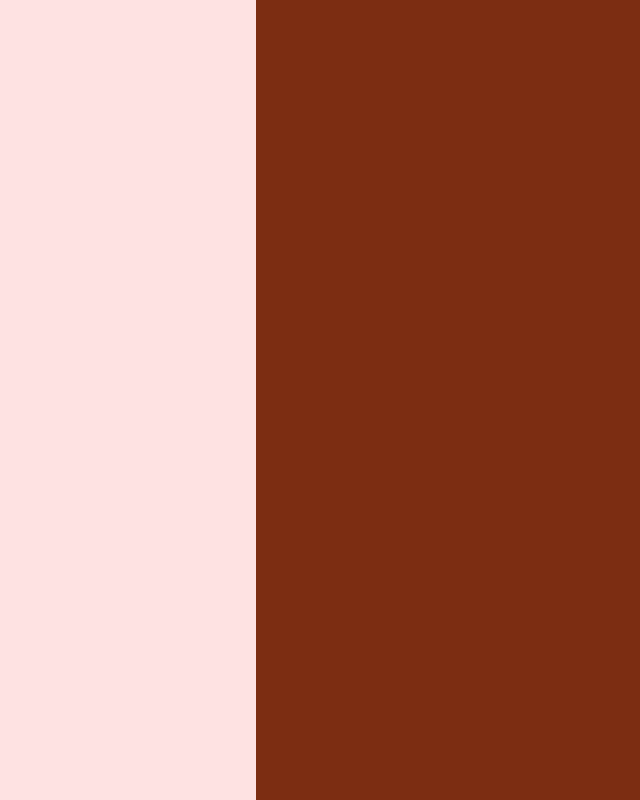
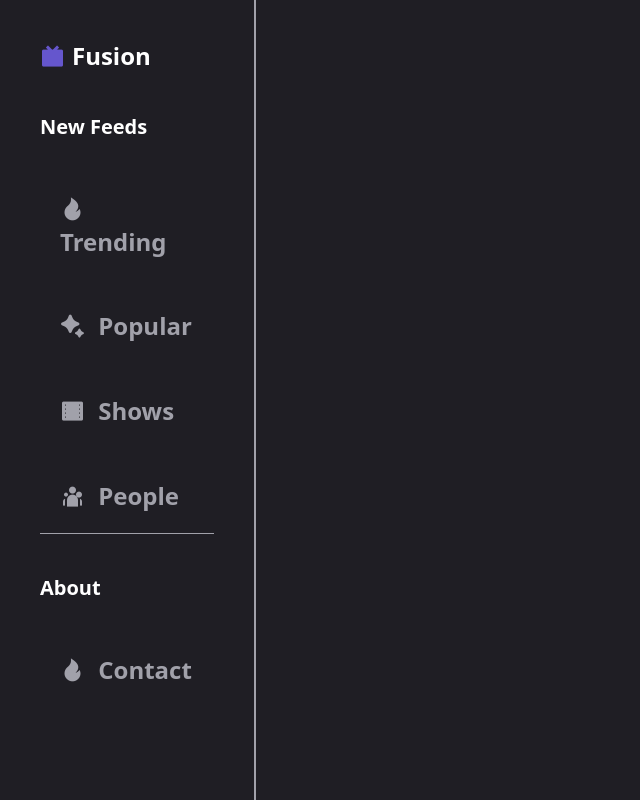
Before and after one commit to vrutansh/Fusion, a React (Vite) app: page / in a window 1280 px wide. Shown: the whole page, without its empty margins (0-640 px from the left). Built offline with nearby package versions, Linux system fonts and the light colour scheme; the HTML template or start-up script is replaced by a standard one.

Commit message:
side bar

```diff
--- a/src/components/Home.jsx
+++ b/src/components/Home.jsx
@@ -6,7 +6,7 @@
   return (
     <>
       <SideNav/>
-      <div className='w-[80%] h-full bg-orange-900'></div>
+      <div className='w-[80%] h-full '></div>
     </>
   )
 }
--- a/src/components/templates/SideNav.jsx
+++ b/src/components/templates/SideNav.jsx
@@ -1,9 +1,49 @@
 import React from 'react'
+import { Link } from 'react-router-dom'
 
 const SideNav = () => {
   return (
 
-        <div className='w-[20%] h-full bg-red-100'></div>
+        <div className='w-[20%] h-full border-r-2 border-zinc-400 p-10'>
+            <h1 className='font-bold'>
+                <i class="text-[#6556CD] ri-tv-fill text-2xl mr-2"></i>
+                <span className='text-2xl text-white'>Fusion</span>
+            </h1>
+
+            <nav className='flex flex-col text-zinc-400 font-semibold text-2xl gap-3'>
+                <h1 className='text-white font-semibold text-xl mt-10 mb-5'>New Feeds</h1>
+
+                <Link className='hover:bg-[#6556CD] hover:text-white rounded-xl p-5 duration-300'>
+                    <i class="ri-fire-fill mr-2"></i> Trending
+                </Link>
+
+                <Link className='hover:bg-[#6556CD] hover:text-white rounded-xl p-5 duration-300'>
+                <i class="ri-bard-fill mr-2"></i> Popular
+                    </Link>
+
+                <Link className='hover:bg-[#6556CD] hover:text-white rounded-xl p-5 duration-300'>
+                <i class="ri-film-fill mr-2"></i> Shows
+                </Link>
+
+                <Link className='hover:bg-[#6556CD] hover:text-white rounded-xl p-5 duration-300'>
+                <i class="ri-team-fill mr-2"></i> People
+                </Link>
+
+            </nav>
+
+
+            <hr className='border-none bg-zinc-400 h-[1px]' />
+
+
+            <nav className='flex flex-col text-zinc-400 font-semibold text-2xl gap-3'>
+                <h1 className='text-white font-semibold text-xl mt-10 mb-5'>About</h1>
+
+                <Link className='hover:bg-[#6556CD] hover:text-white rounded-xl p-5 duration-300'>
+                    <i class="ri-fire-fill mr-2"></i> Contact
+                </Link>
+
+            </nav>
+        </div>
 
   )
 }
```
